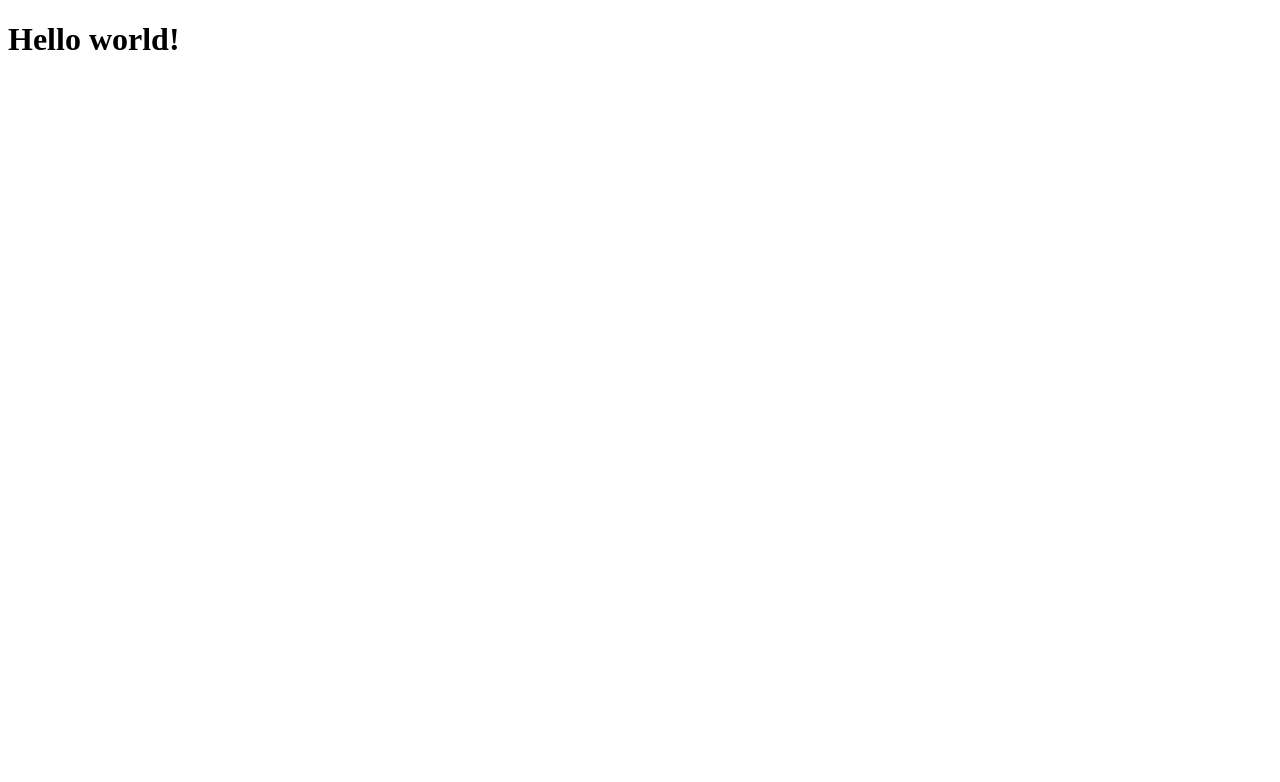
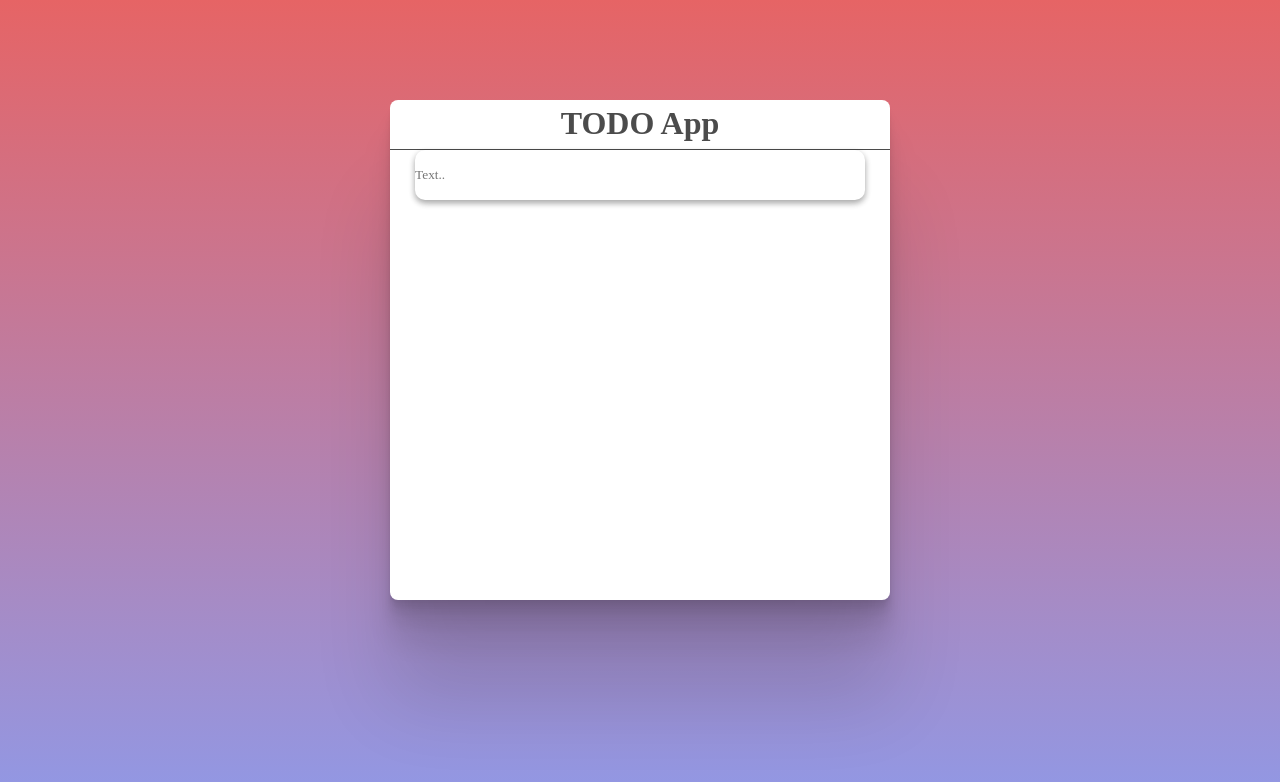
Before and after one commit to 531devv/react-todo-app, a React (Create React App) app: page / in a window 1280 px wide. Shown: the top 782 px of the page. Built offline with nearby package versions, Linux system fonts and the light colour scheme.

Commit message:
Adding HTML, CSS

```diff
--- a/src/App.css
+++ b/src/App.css
@@ -1,38 +1,76 @@
-.App {
-  text-align: center;
+* {
+  padding: 0;
+  margin: 0;
+  font-family: Gidole;
+  box-sizing: border-box;
 }
 
-.App-logo {
-  height: 40vmin;
-  pointer-events: none;
+body {
+  display: fixed;
+  width: 100%;
+  height: 100%;
+  background: linear-gradient(#e66465, #9198e5);
+  background-repeat: no-repeat;
+  background-attachment: fixed;
+  position: relative;
 }
 
-@media (prefers-reduced-motion: no-preference) {
-  .App-logo {
-    animation: App-logo-spin infinite 20s linear;
-  }
+.App {
+  height: 500px;
+  width: 500px;
+  background-color: #fff;
+  margin: 100px auto auto;
+  box-shadow:
+  0 2.8px 2.2px rgba(0, 0, 0, 0.034),
+  0 6.7px 5.3px rgba(0, 0, 0, 0.048),
+  0 12.5px 10px rgba(0, 0, 0, 0.06),
+  0 22.3px 17.9px rgba(0, 0, 0, 0.072),
+  0 41.8px 33.4px rgba(0, 0, 0, 0.086),
+  0 100px 80px rgba(0, 0, 0, 0.12);
+  border-radius: 8px;
 }
 
-.App-header {
-  background-color: #282c34;
-  min-height: 100vh;
-  display: flex;
-  flex-direction: column;
-  align-items: center;
-  justify-content: center;
-  font-size: calc(10px + 2vmin);
-  color: white;
+header {
+  width: 100%;
+  height: 50px;
+  text-align: center;
+  color: #4b4b4b;
+  border-bottom: 1px solid #4b4b4b;
 }
 
-.App-link {
-  color: #61dafb;
+header h1 {
+  padding-top: 5px;
 }
 
-@keyframes App-logo-spin {
-  from {
-    transform: rotate(0deg);
-  }
-  to {
-    transform: rotate(360deg);
-  }
+#todo-form {
+  display: flex;
+  justify-content: center;
+  width: 100%;
+  margin: auto;
 }
+
+#todo-form input {
+  height: 50px;
+  width: 450px;
+  border-radius: 10px;
+  border-width: 1px;
+  cursor: pointer;
+  box-shadow: 0 3px 6px rgba(0,0,0,0.16), 0 3px 6px rgba(0,0,0,0.23);
+  border: none;
+  transition: all 0.3s cubic-bezier(.25,.8,.25,1);
+}
+
+#todo-form input:focus {
+  box-shadow: 0 14px 28px rgba(0,0,0,0.25), 0 10px 10px rgba(0,0,0,0.22);
+  outline-width: 0;
+}
+
+#todo-form button {
+  width: 50px;
+  background-color: rgb(30, 182, 0);
+  border: none;
+  border-radius: 50%;
+  color: #FFF;
+  cursor: pointer;
+  margin-left: 20px;
+}
--- a/src/App.js
+++ b/src/App.js
@@ -1,11 +1,17 @@
 import React, { Component } from 'react';
-import Hello from './Hello';
 import './App.css';
 
 class App extends Component {
   render() {
     return (
-      <Hello />
+    <div className="App">
+      <header>
+        <h1>TODO App</h1>
+      </header>
+      <form id="todo-form">
+        <input type="text" placeholder="Text.." />
+      </form>
+    </div>
     );
   }
 }
--- a/src/Hello.js
+++ /dev/null
@@ -1,9 +0,0 @@
-import React, {Component} from 'react';
-
-class Hello extends Component {
-    render() {
-        return <h1>Hello world!</h1>;
-    }
-}
-
-export default Hello;
```
